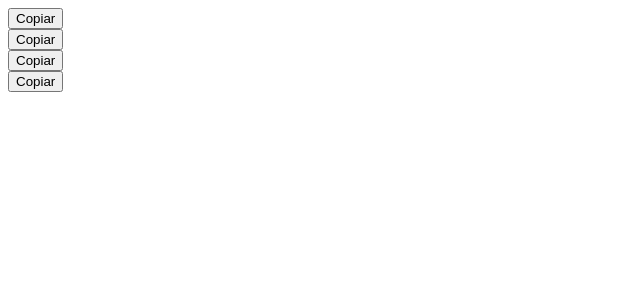
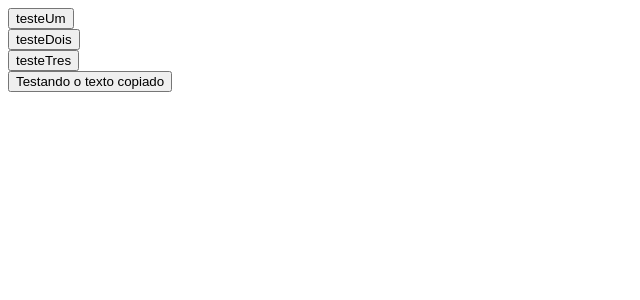
Before and after one commit to thspanhol/copy-button, a React (Vite) app: page / in a window 1280 px wide. Shown: the top 300 px of the page, without its empty margins (0-640 px from the left). Built offline with nearby package versions, Linux system fonts and the light colour scheme.

Commit message:
Feat: texto no btn

```diff
--- a/src/components/CopyButton.jsx
+++ b/src/components/CopyButton.jsx
@@ -23,7 +23,7 @@ const CopyButton = ({ text }) => {
         readOnly
       />
       {/* O botão que ao ser clicado irá copiar o texto */}
-      <button onClick={copyText}>Copiar</button>
+      <button onClick={copyText}>{text}</button>
     </div>
   );
 };
```
